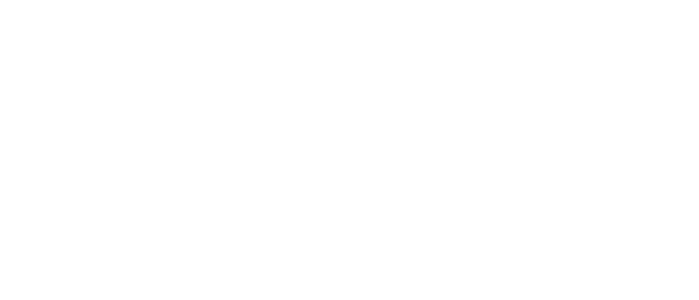
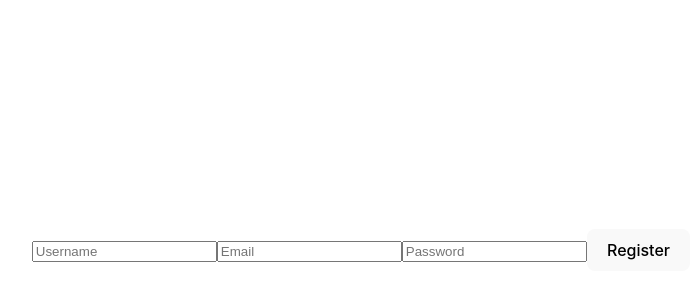
Before and after one commit to jjackson0228/Pawsitive-Connection, a React (Vite) app in the folder client/: page /signup in a window 1280 px wide. Shown: the part 150-450 px from the top of the page, without its empty margins (279-978 px from the left). Built offline with nearby package versions, Linux system fonts and the light colour scheme.

Commit message:
signup page added

```diff
--- a/client/index.html
+++ b/client/index.html
@@ -1,4 +1,4 @@
-<!doctype html>
+<!DOCTYPE html>
 <html lang="en">
   <head>
     <meta charset="UTF-8" />
--- a/client/src/pages/Signup.jsx
+++ b/client/src/pages/Signup.jsx
@@ -1,6 +1,62 @@
-export default function Signup() {
+import React, { useState } from "react";
+import { useMutation } from "@apollo/client";
+import { ADD_USER } from "../utils/mutations";
+
+const Signup = () => {
+  const [formData, setFormData] = useState({
+    username: "",
+    email: "",
+    password: "",
+  });
+
+  const [addUser, { error }] = useMutation(ADD_USER);
+
+  const handleChange = (e) => {
+    const { name, value } = e.target;
+    setFormData({ ...formData, [name]: value });
+  };
+
+  const handleSubmit = async (e) => {
+    e.preventDefault();
+    try {
+      await addUser({ variables: { ...formData } });
+      // show a success message
+      console.log("User registered successfully!");
+    } catch (err) {
+      console.error(err);
+    }
+  };
+
   return (
-    <>
-    </>
+    <form onSubmit={handleSubmit}>
+      <input
+        type="text"
+        name="username"
+        value={formData.username}
+        onChange={handleChange}
+        placeholder="Username"
+        required
+      />
+      <input
+        type="email"
+        name="email"
+        value={formData.email}
+        onChange={handleChange}
+        placeholder="Email"
+        required
+      />
+      <input
+        type="password"
+        name="password"
+        value={formData.password}
+        onChange={handleChange}
+        placeholder="Password"
+        required
+      />
+      <button type="submit">Register</button>
+      {error && <p>Error: {error.message}</p>}
+    </form>
   );
-}
+};
+
+export default Signup;
```
